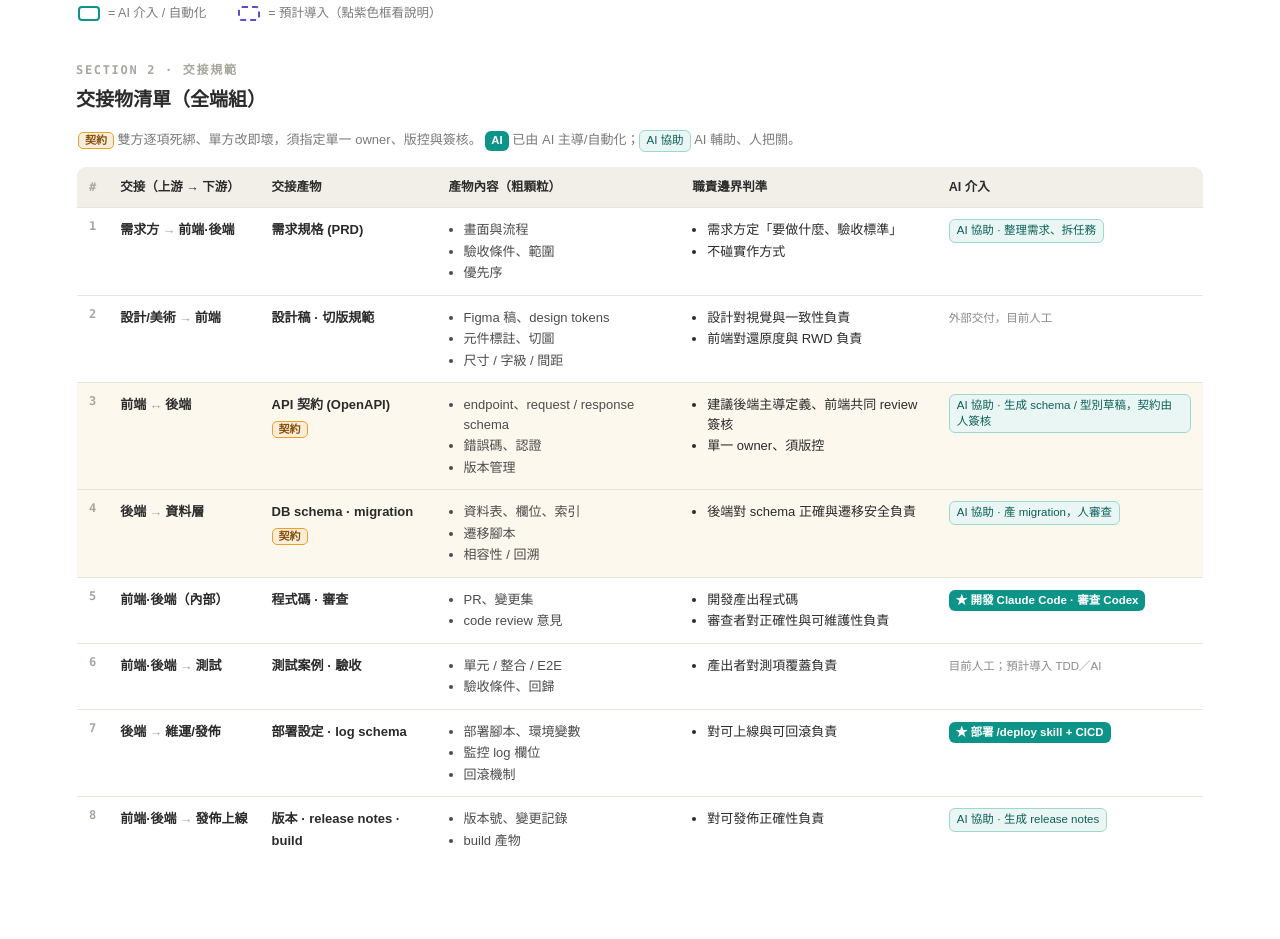
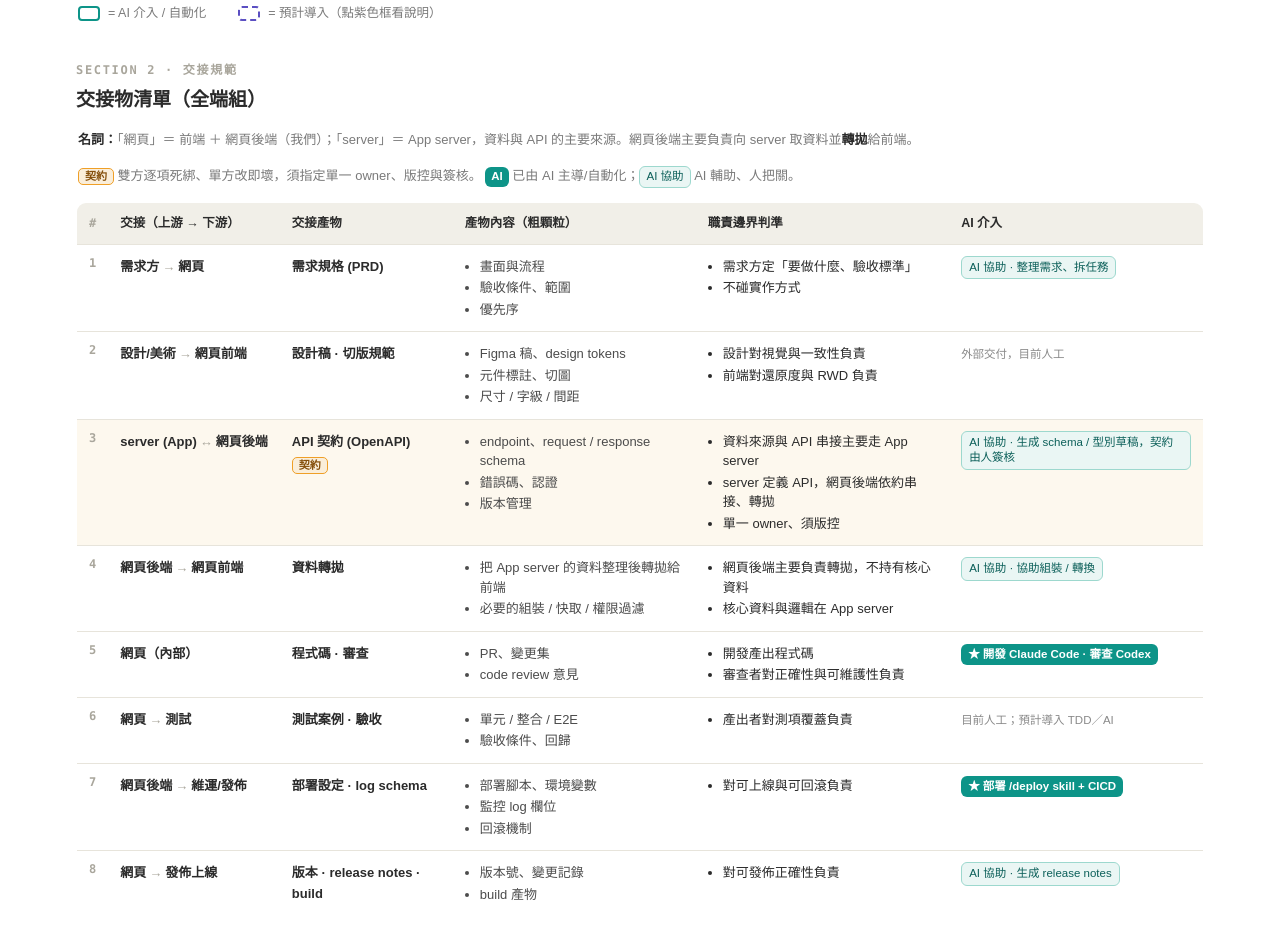
Before and after one commit to eugene6289/presentations, a plain HTML site: page team-improvement/presentation.html in a window 1280 px wide. Shown: the part 794-1733 px from the top of the page. Drawn offline with Linux system fonts and the light colour scheme.

Commit message:
docs: clarify 網頁/server terminology in team-improvement handoff table
Co-Authored-By: Claude Opus 4.8 <noreply@anthropic.com>

```diff
--- a/team-improvement/presentation.html
+++ b/team-improvement/presentation.html
@@ -888,6 +888,7 @@
     <div class="k">Section 2 · 交接規範</div>
     <h2>交接物清單（全端組）</h2>
   </div>
+  <p class="tintro"><b style="color:var(--ink)">名詞：</b>「網頁」＝ 前端 ＋ 網頁後端（我們）；「server」＝ App server，資料與 API 的主要來源。網頁後端主要負責向 server 取資料並<b style="color:var(--ink)">轉拋</b>給前端。</p>
   <p class="tintro"><span class="tag tag-contract" style="margin-top:0">契約</span> 雙方逐項死綁、單方改即壞，須指定單一 owner、版控與簽核。
     <span class="ai-core" style="padding:2px 6px">AI</span> 已由 AI 主導/自動化；<span class="ai-assist"
       style="padding:2px 6px">AI 協助</span> AI 輔助、人把關。
@@ -1022,42 +1023,42 @@
   const AI = { core: t => `<span class="ai-core">★ ${t}</span>`, assist: t => `<span class="ai-assist">AI 協助 · ${t}</span>`, manual: t => `<span class="ai-manual">${t}</span>` };
   const HANDOFF = [
     {
-      n: 1, flow: ["需求方", "→", "前端·後端"], prod: "需求規格 (PRD)", contract: false,
+      n: 1, flow: ["需求方", "→", "網頁"], prod: "需求規格 (PRD)", contract: false,
       content: ["畫面與流程", "驗收條件、範圍", "優先序"],
       bd: ["需求方定「要做什麼、驗收標準」", "不碰實作方式"], ai: AI.assist("整理需求、拆任務")
     },
     {
-      n: 2, flow: ["設計/美術", "→", "前端"], prod: "設計稿 · 切版規範", contract: false,
+      n: 2, flow: ["設計/美術", "→", "網頁前端"], prod: "設計稿 · 切版規範", contract: false,
       content: ["Figma 稿、design tokens", "元件標註、切圖", "尺寸 / 字級 / 間距"],
       bd: ["設計對視覺與一致性負責", "前端對還原度與 RWD 負責"], ai: AI.manual("外部交付，目前人工")
     },
     {
-      n: 3, flow: ["前端", "↔", "後端"], prod: "API 契約 (OpenAPI)", contract: true,
+      n: 3, flow: ["server (App)", "↔", "網頁後端"], prod: "API 契約 (OpenAPI)", contract: true,
       content: ["endpoint、request / response schema", "錯誤碼、認證", "版本管理"],
-      bd: ["建議後端主導定義、前端共同 review 簽核", "單一 owner、須版控"], ai: AI.assist("生成 schema / 型別草稿，契約由人簽核")
+      bd: ["資料來源與 API 串接主要走 App server", "server 定義 API，網頁後端依約串接、轉拋", "單一 owner、須版控"], ai: AI.assist("生成 schema / 型別草稿，契約由人簽核")
     },
     {
-      n: 4, flow: ["後端", "→", "資料層"], prod: "DB schema · migration", contract: true,
-      content: ["資料表、欄位、索引", "遷移腳本", "相容性 / 回溯"],
-      bd: ["後端對 schema 正確與遷移安全負責"], ai: AI.assist("產 migration，人審查")
+      n: 4, flow: ["網頁後端", "→", "網頁前端"], prod: "資料轉拋", contract: false,
+      content: ["把 App server 的資料整理後轉拋給前端", "必要的組裝 / 快取 / 權限過濾"],
+      bd: ["網頁後端主要負責轉拋，不持有核心資料", "核心資料與邏輯在 App server"], ai: AI.assist("協助組裝 / 轉換")
     },
     {
-      n: 5, flow: ["前端·後端", "（內部）"], prod: "程式碼 · 審查", contract: false,
+      n: 5, flow: ["網頁", "（內部）"], prod: "程式碼 · 審查", contract: false,
       content: ["PR、變更集", "code review 意見"],
       bd: ["開發產出程式碼", "審查者對正確性與可維護性負責"], ai: AI.core("開發 Claude Code · 審查 Codex")
     },
     {
-      n: 6, flow: ["前端·後端", "→", "測試"], prod: "測試案例 · 驗收", contract: false,
+      n: 6, flow: ["網頁", "→", "測試"], prod: "測試案例 · 驗收", contract: false,
       content: ["單元 / 整合 / E2E", "驗收條件、回歸"],
       bd: ["產出者對測項覆蓋負責"], ai: AI.manual("目前人工；預計導入 TDD／AI")
     },
     {
-      n: 7, flow: ["後端", "→", "維運/發佈"], prod: "部署設定 · log schema", contract: false,
+      n: 7, flow: ["網頁後端", "→", "維運/發佈"], prod: "部署設定 · log schema", contract: false,
       content: ["部署腳本、環境變數", "監控 log 欄位", "回滾機制"],
       bd: ["對可上線與可回滾負責"], ai: AI.core("部署 /deploy skill + CICD")
     },
     {
-      n: 8, flow: ["前端·後端", "→", "發佈上線"], prod: "版本 · release notes · build", contract: false,
+      n: 8, flow: ["網頁", "→", "發佈上線"], prod: "版本 · release notes · build", contract: false,
       content: ["版本號、變更記錄", "build 產物"],
       bd: ["對可發佈正確性負責"], ai: AI.assist("生成 release notes")
     },
```
